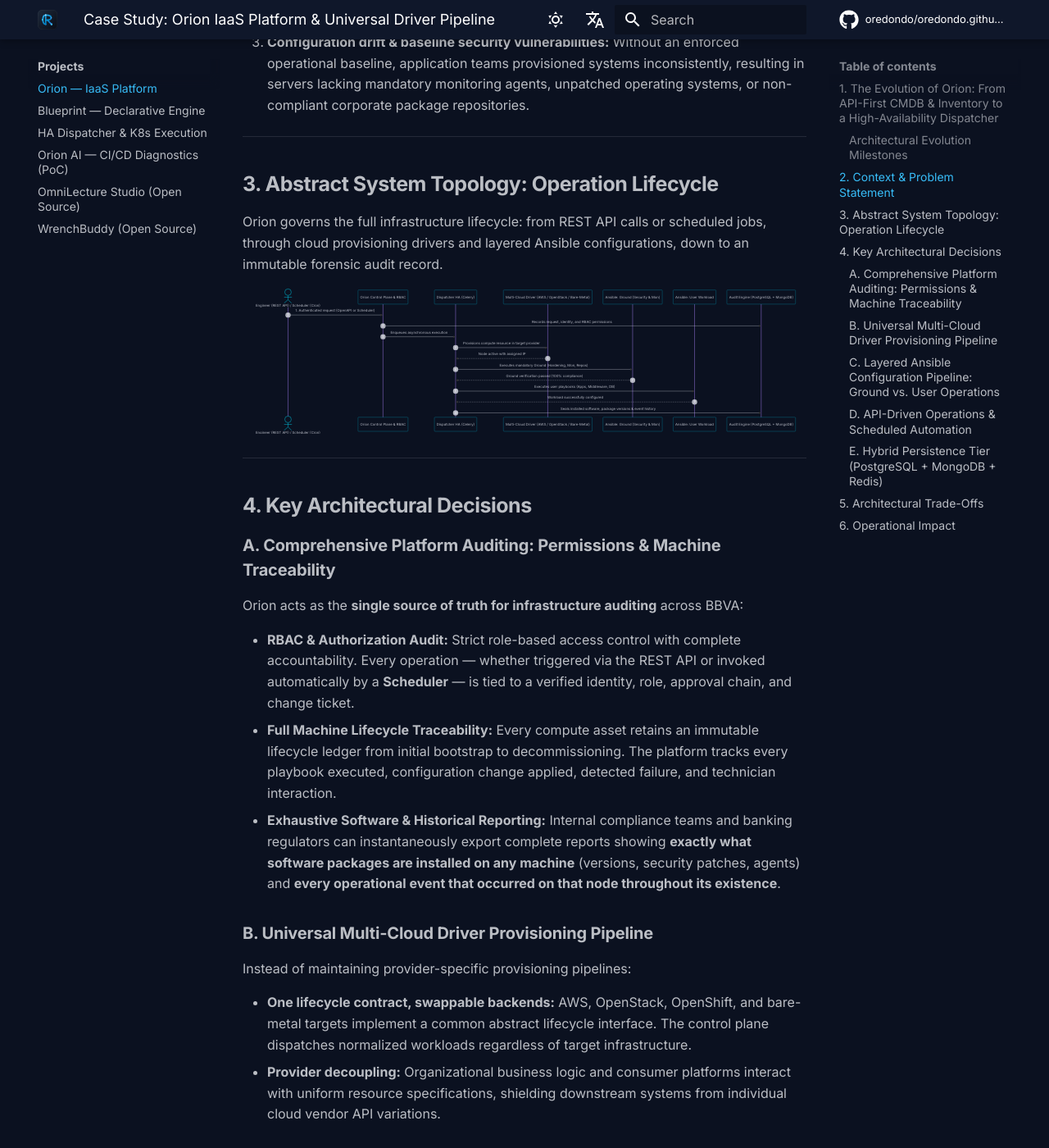
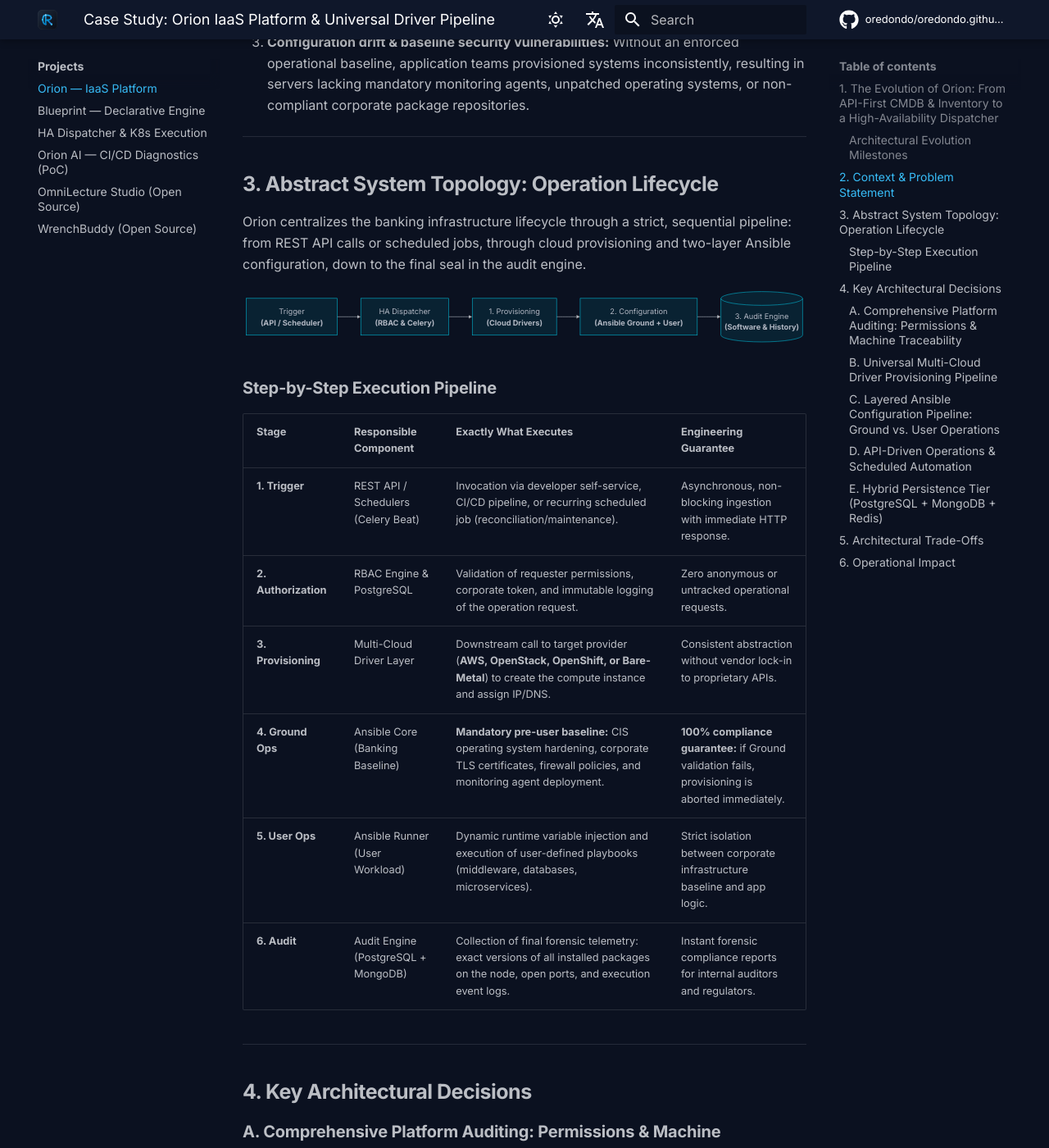
Before and after one commit to oredondo/oredondo.github.io, an MkDocs documentation site: the page built from docs/projects/orion-iaas.md, in a window 1280 px wide and 1400 px high, scrolled down 2225 px. Shown: the whole window at 82% size. Built offline with MkDocs 1.6.1 and Material for MkDocs 9.7.7, drawn with Linux system fonts in a browser that asks for light colours; comment, search, counter and statistics services are not loaded.

Commit message:
refactor(orion-iaas): replace cramped sequence diagram with clean linear pipeline flowchart and structured execution table

````diff
--- a/docs/projects/orion-iaas.md
+++ b/docs/projects/orion-iaas.md
@@ -54,30 +54,26 @@ Operating infrastructure at banking scale across public cloud, private cloud, co
 
 ## 3. Abstract System Topology: Operation Lifecycle
 
-Orion governs the full infrastructure lifecycle: from REST API calls or scheduled jobs, through cloud provisioning drivers and layered Ansible configurations, down to an immutable forensic audit record.
+Orion centralizes the banking infrastructure lifecycle through a strict, sequential pipeline: from REST API calls or scheduled jobs, through cloud provisioning and two-layer Ansible configuration, down to the final seal in the audit engine.
 
 ```mermaid
-sequenceDiagram
-    autonumber
-    actor Trigger as Engineer (REST API) / Scheduler (Cron)
-    participant Orion as Orion Control Plane & RBAC
-    participant Disp as Dispatcher HA (Celery)
-    participant Cloud as Multi-Cloud Driver (AWS / OpenStack / Bare-Metal)
-    participant AnsG as Ansible: Ground (Security & Mon)
-    participant AnsU as Ansible: User Workload
-    participant Audit as Audit Engine (PostgreSQL + MongoDB)
+flowchart LR
+    Trig["Trigger<br/><b>(API / Scheduler)</b>"] --> Disp["HA Dispatcher<br/><b>(RBAC & Celery)</b>"]
+    Disp --> Prov["1. Provisioning<br/><b>(Cloud Drivers)</b>"]
+    Prov --> Conf["2. Configuration<br/><b>(Ansible Ground + User)</b>"]
+    Conf --> Audit[("3. Audit Engine<br/><b>(Software & History)</b>")]
+```
 
-    Trigger->>Orion: 1. Authenticated request (OpenAPI or Scheduler)
-    Orion->>Audit: Records request, identity, and RBAC permissions
-    Orion->>Disp: Enqueues asynchronous execution
-    Disp->>Cloud: Provisions compute resource in target provider
-    Cloud-->>Disp: Node active with assigned IP
-    Disp->>AnsG: Executes mandatory Ground (Hardening, Mon, Repos)
-    AnsG-->>Disp: Ground verification passed (100% compliance)
-    Disp->>AnsU: Executes user playbooks (Apps, Middleware, DB)
-    AnsU-->>Disp: Workload successfully configured
-    Disp->>Audit: Seals installed software, package versions & event history
-```
+### Step-by-Step Execution Pipeline
+
+| Stage | Responsible Component | Exactly What Executes | Engineering Guarantee |
+| :--- | :--- | :--- | :--- |
+| **1. Trigger** | REST API / Schedulers (Celery Beat) | Invocation via developer self-service, CI/CD pipeline, or recurring scheduled job (reconciliation/maintenance). | Asynchronous, non-blocking ingestion with immediate HTTP response. |
+| **2. Authorization** | RBAC Engine & PostgreSQL | Validation of requester permissions, corporate token, and immutable logging of the operation request. | Zero anonymous or untracked operational requests. |
+| **3. Provisioning** | Multi-Cloud Driver Layer | Downstream call to target provider (**AWS, OpenStack, OpenShift, or Bare-Metal**) to create the compute instance and assign IP/DNS. | Consistent abstraction without vendor lock-in to proprietary APIs. |
+| **4. Ground Ops** | Ansible Core (Banking Baseline) | **Mandatory pre-user baseline:** CIS operating system hardening, corporate TLS certificates, firewall policies, and monitoring agent deployment. | **100% compliance guarantee:** if Ground validation fails, provisioning is aborted immediately. |
+| **5. User Ops** | Ansible Runner (User Workload) | Dynamic runtime variable injection and execution of user-defined playbooks (middleware, databases, microservices). | Strict isolation between corporate infrastructure baseline and app logic. |
+| **6. Audit** | Audit Engine (PostgreSQL + MongoDB) | Collection of final forensic telemetry: exact versions of all installed packages on the node, open ports, and execution event logs. | Instant forensic compliance reports for internal auditors and regulators. |
 
 ---
 
````
Also changed, not shown: docs_es/projects/orion-iaas.md (+17 -21 lines).
